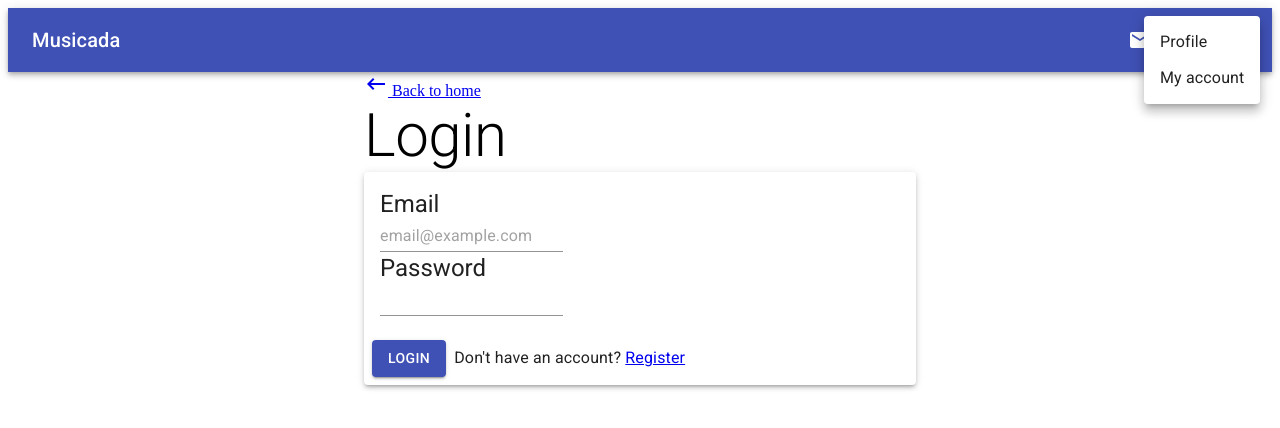
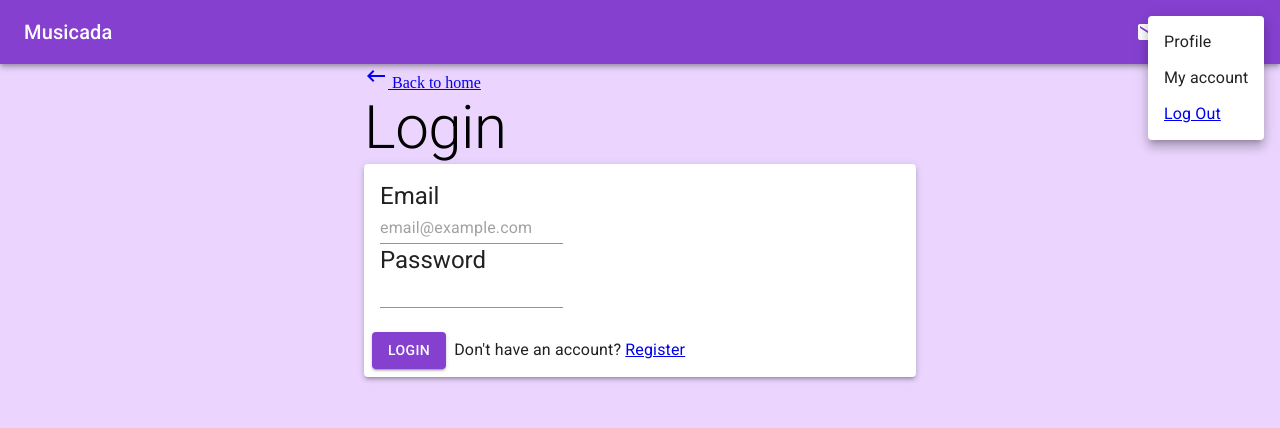
Before and after one commit to arob0017/Musicada, a React (Create React App) app in the folder client/: page / in a window 1280 px wide. Both pictures are taken after a click on the button 1236 px from the left and 40 px from the top of the page. Shown: the top 428 px of the page. Built offline with nearby package versions, Linux system fonts and the light colour scheme.

Commit message:
background colour styling

```diff
--- a/client/src/App.css
+++ b/client/src/App.css
@@ -1,38 +1,6 @@
-.App {
-  text-align: center;
+body {
+  margin-top: 0px;
+  margin-left: 0px;
+  margin-right: 0px;
+  background-color: #ebd5ff;
 }
-
-.App-logo {
-  height: 40vmin;
-  pointer-events: none;
-}
-
-@media (prefers-reduced-motion: no-preference) {
-  .App-logo {
-    animation: App-logo-spin infinite 20s linear;
-  }
-}
-
-.App-header {
-  background-color: #282c34;
-  min-height: 100vh;
-  display: flex;
-  flex-direction: column;
-  align-items: center;
-  justify-content: center;
-  font-size: calc(10px + 2vmin);
-  color: white;
-}
-
-.App-link {
-  color: #61dafb;
-}
-
-@keyframes App-logo-spin {
-  from {
-    transform: rotate(0deg);
-  }
-  to {
-    transform: rotate(360deg);
-  }
-}
--- a/client/src/App.js
+++ b/client/src/App.js
@@ -1,6 +1,7 @@
 import React, { Component } from "react";
 import { BrowserRouter as Router, Route, Switch } from "react-router-dom";
 import "./App.css";
+import "./components/style.css"
 
 import API from "./utils/API"
 import Navbar from "./components/nav";
--- a/client/src/components/login.js
+++ b/client/src/components/login.js
@@ -58,7 +58,7 @@ class Login extends Component {
                             </CardContent>
                         </CardActionArea>
                         <CardActions>
-                            <Button type="submit" variant="contained" color="primary">Login</Button>
+                            <Button type="submit" variant="contained" color="primary" className="themeColor">Login</Button>
                             <Typography component="p"> Don't have an account? <Link to="/register">Register</Link></Typography>
                         </CardActions>
                     </form>
--- a/client/src/components/nav.js
+++ b/client/src/components/nav.js
@@ -1,4 +1,5 @@
 import React from 'react';
+import { Link } from 'react-router-dom';
 import { fade, makeStyles } from '@material-ui/core/styles';
 import AppBar from '@material-ui/core/AppBar';
 import Toolbar from '@material-ui/core/Toolbar';
@@ -11,6 +12,8 @@ import AccountCircle from '@material-ui/icons/AccountCircle';
 import MailIcon from '@material-ui/icons/Mail';
 import NotificationsIcon from '@material-ui/icons/Notifications';
 import MoreIcon from '@material-ui/icons/MoreVert';
+
+import "./style.css"
 
 const useStyles = makeStyles((theme) => ({
     grow: {
@@ -114,6 +117,8 @@ export default function PrimarySearchAppBar() {
         >
             <MenuItem onClick={handleMenuClose}>Profile</MenuItem>
             <MenuItem onClick={handleMenuClose}>My account</MenuItem>
+            <MenuItem><Link to='/'>Log Out</Link></MenuItem>
+
         </Menu>
     );
 
--- a/client/src/components/register.js
+++ b/client/src/components/register.js
@@ -96,7 +96,7 @@ class Register extends Component {
                             </CardContent>
                         </CardActionArea>
                         <CardActions>
-                            <Button type="submit" variant="contained" color="primary"> Sign up</Button>
+                            <Button type="submit" variant="contained" color="primary" className="themeColor"> Sign up</Button>
                             <Typography component="p">Already have an account? <Link to="/">Log in</Link></Typography>
                         </CardActions>
                     </form>
--- a/client/src/components/style.css
+++ b/client/src/components/style.css
@@ -8,3 +8,8 @@ footer {
 .PrivateTabIndicator-root-10 {
     height: 5px !important;
 }
+
+/* Primary Theme Colour */
+.MuiAppBar-colorPrimary, .themeColor {
+    background-color: #8540d0 !important;
+}
--- a/client/src/pages/landing.js
+++ b/client/src/pages/landing.js
@@ -1,6 +1,7 @@
 import React from "react";
 import NavBum from "../components/bottomNav"
 import ButtonCmp from "../components/button";
+
 function Landing() {
     return (
         <>
```
